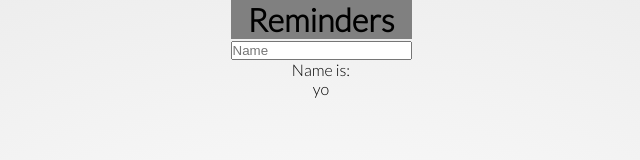
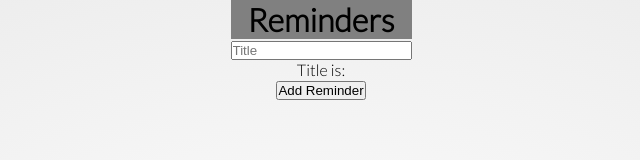
Before and after one commit to sikemausa/electron-vue-reminders-app, a Vue app in the folder app/: page / in a window 1280 px wide. Shown: the top 160 px of the page, without its empty margins (319-959 px from the left). Built offline with nearby package versions, Linux system fonts and the light colour scheme; the HTML template or start-up script is replaced by a standard one; what vue-electron would draw is missing.

Commit message:
added ability to add reminders

```diff
--- a/app/src/components/Home.vue
+++ b/app/src/components/Home.vue
@@ -8,14 +8,13 @@
 <template>
   <div>
     <h1>Reminders</h1>
-    <reminders-list
-        :reminders = 'reminders'
-        :reminder = 'reminder'
-    ></reminders-list>
     <add-reminder
-      :activeReminder = 'activeReminder'
+      :createReminder = 'createReminder'
     ></add-reminder>
     <p> {{ reminder }} </p>
+    <reminders-list
+      :reminders = 'reminders'
+    ></reminders-list>
   </div>
 </template>
 
@@ -31,23 +30,21 @@
     name: 'landing-page',
     data() {
       return {
-        reminder: 'yo',
         reminders: [],
         activeReminder: {
-          name: '',
+          title: '',
           createdAt: null,
         },
       };
     },
     methods: {
-      addReminder: () => {
-        const reminder = () => {
-          return {
-            name: '',
-            createdAt: Date.now(),
-          }
+      createReminder(title, e) {
+        e.preventDefault();
+        const reminder = {
+          title,
+          createdAt: Date.now(),
         };
-        this.reminders.push(activeReminder);
+        this.reminders.push(reminder);
       },
     },
   };
--- a/app/src/components/Home/AddReminder.vue
+++ b/app/src/components/Home/AddReminder.vue
@@ -4,26 +4,22 @@
 <template>
   <form>
     <input
-      ref="input"
-      v-bind:reminder="activeReminder"
-      v-on:input="updateReminder($event.target.value)"
-      placeholder="Name">
-    <p>Name is: {{ name }}</p>
+      v-model="title"
+      placeholder="Title">
+    <p>Title is: {{ title }}</p>
+    <button v-on:click='createReminder(title, $event)'>Add Reminder</button>
   </form>
 </template>
 
 <script>
   export default {
-    props: ['activeReminder'],
+    props: ['createReminder'],
     data() {
       return {
-        name: '',
+        title: '',
       };
     },
     methods: {
-      // updateReminder: (activeReminder) => {
-      //
-      // },
     },
   };
 </script>
--- a/app/src/components/Home/RemindersList.vue
+++ b/app/src/components/Home/RemindersList.vue
@@ -4,7 +4,7 @@
 <template>
   <ul id="example-1">
     <li v-for="reminder in reminders">
-      {{ reminder }}
+      {{ reminder.title }}
     </li>
   </ul>
 </template>
```
